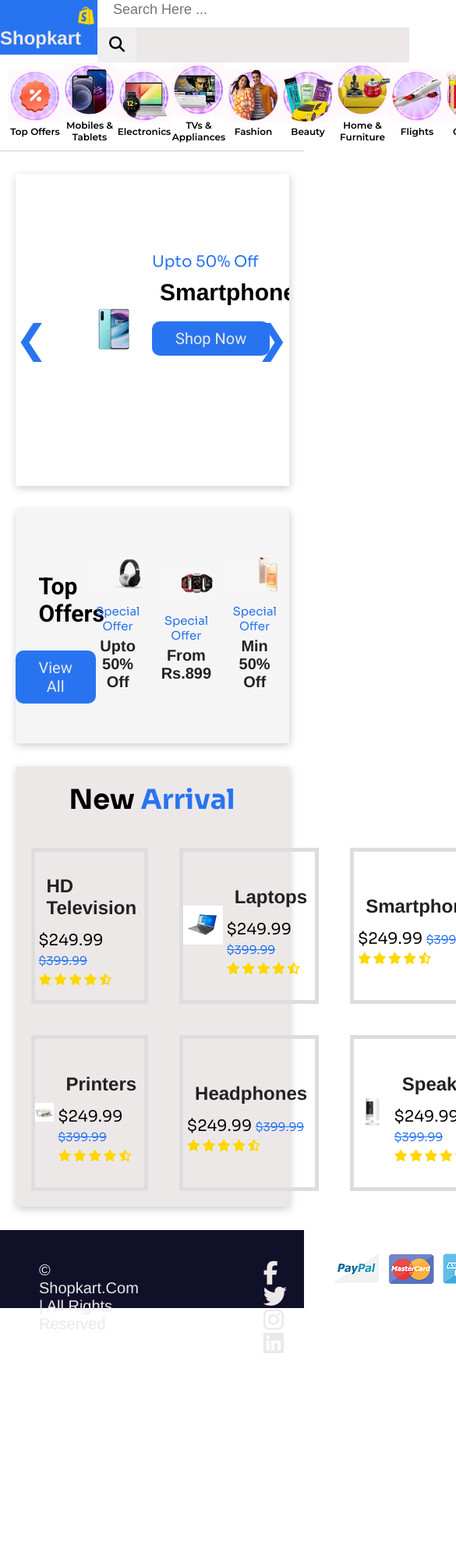
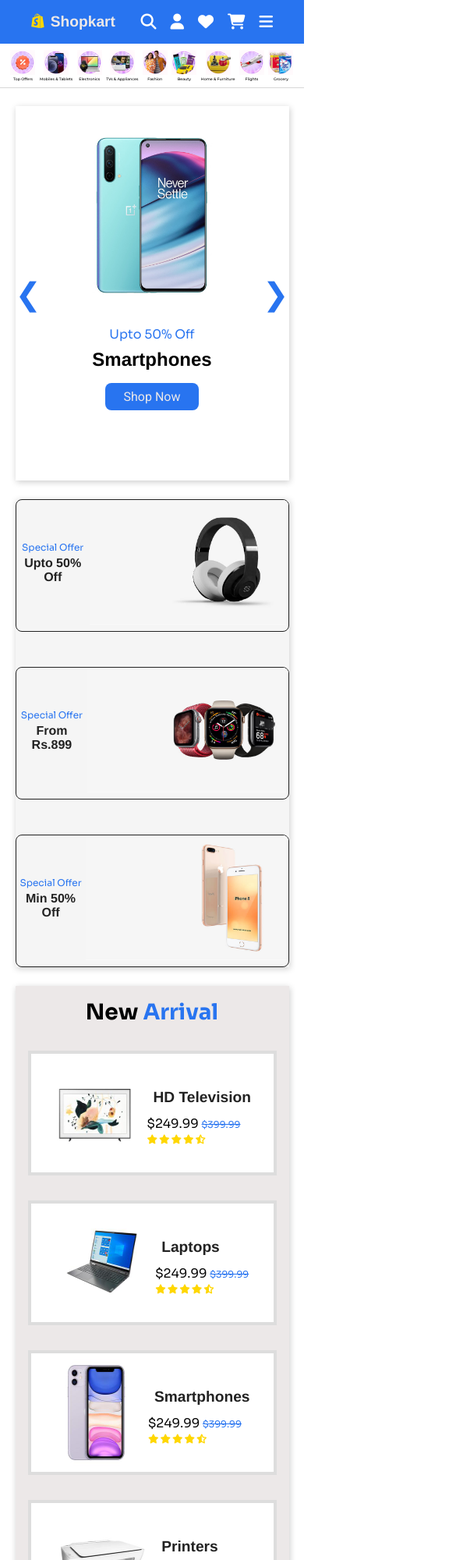
Before and after one commit to mdaquibanwer/E-commerce-website-emplate, a plain HTML site: page index.html in a window 390 px wide. Shown: the top 2000 px of the page at 78% size, 585 px wide, since content can reach past the window. Before the commit the page ends 1737 px from the top, so only its background shows below. Drawn offline with nearby package versions, Linux system fonts and the light colour scheme.

Commit message:
e-commerce website template completed

```diff
--- a/index.html
+++ b/index.html
@@ -23,11 +23,11 @@
         </form>
 
         <div class="header-nav">
-            <div id="menu-btn" class="fas fa-bars"></div>
             <div id="search-btn" class="fas fa-search"></div>
             <a href="login.html" class="fas fa-user"></a>
             <a href="#" class="fas fa-heart"></a>
             <a href="cart.html" class="fas fa-shopping-cart"></a>
+            <div id="menu-btn" class="fas fa-bars"></div>
         </div>
     </header>
     <!-- Header Ends  -->
--- a/style.css
+++ b/style.css
@@ -348,6 +348,7 @@ section#top-offers-section{
     cursor: pointer;
     border: 0.5rem solid #ddd;
     height: 20rem;
+    background-color: #fff;
 }
 .arrival .image .hover-img{
     display: none;
@@ -459,7 +460,7 @@ footer{
     color: var(--font-color);
 }
 .about-us .content p{
-    font-size: 2rem;
+    font-size: 1.6rem;
     padding: 1rem 0;
     color: #666;
 }
@@ -928,3 +929,213 @@ footer{
     height: 20rem;
 }
 /* ------------- cart page ends ------------------- */
+
+/* ----------------- MEDIA QUERIES STARTS ------------------- */
+@media (max-width:1024px){
+    .header-logo a{
+        margin-left: 1rem
+    }
+    .header-logo a i{
+        margin-right: 1rem;
+    }
+    header .header-nav{
+        margin-right: 2rem;
+    }
+    header .header-nav a,
+    header .header-nav div {
+      margin-left: .5rem;
+    }
+    .arrivals{
+        grid-template-rows: repeat(3,1fr);
+        grid-template-columns: repeat(2,1fr);
+    }
+    .footer-content p{
+        font-size: 1.6rem;
+        padding: 4rem 0rem 0rem 2rem;
+    }
+    .footer-content .share{
+        padding: 4rem 0rem 0rem 5rem;
+    }
+    .footer-content .share a{
+        font-size: 2.5rem;
+    }
+    .footer-content .cards{
+        padding: 3rem 1rem 0rem 2rem;
+    }
+    .about-us .content{
+        padding: 0 5rem;
+    }
+    .about-us .content p{
+        padding: 0.5rem 0;
+    }
+    .featured-products .f-product{
+        width: 45%;
+    }
+    .contact-msg .contact-form input{
+        width: 96%;
+    }
+
+    .product-container{
+        grid-template-columns: repeat(2,1fr);
+        grid-template-rows: repeat(3,1fr);
+    }
+}
+@media (max-width:778px){
+    .header-logo a{
+        margin-left: 5rem
+    }
+    header form input{
+        display: none;
+    }
+    header form button{
+        display: none;
+    }
+    header .header-nav{
+        margin-right: 5rem;
+    }
+    header .header-nav a,
+    header .header-nav div {
+      margin-left: 2rem;;
+    }
+    header .header-nav #search-btn {
+      display: inline-block;
+    }
+    main img{
+        width: 4rem;
+        cursor: pointer;
+    }
+    main p{
+        font-size: .6rem;
+        font-weight: 500;
+        cursor: pointer;
+    }
+    section#image-slider{
+        min-height: 60rem;
+    }
+    .slide{
+        flex-direction: column;
+    }
+    .slide .image{
+        width: 100%;
+    }
+    .slide .image img{
+        height: 25rem;
+        margin: 5rem auto;
+    }
+    .slide .content{
+        text-align: center;
+        width: 100%;
+    }
+    section#top-offers-section{
+        flex-direction: column;
+        height: 75rem;
+    }
+    .top-offers{
+        width: 100%;
+        text-align: center;
+        display: flex;
+        flex-direction: row-reverse;
+        justify-content: space-between;
+        align-items: center;
+        border: 0.2rem solid var(--font-color);
+        border-radius: 1rem;
+        overflow: hidden;
+    }
+    .t-f-head {
+        display: none;
+    }
+    .top-offers img{
+        height: 20rem;
+    }
+    .arrivals{
+        grid-template-rows: repeat(6,1fr);
+        grid-template-columns: repeat(1,1fr);
+    }
+    .arrival .image{
+        width: 40%;
+        height: 100%;
+    }
+    .arrival .image img{
+        width: 100%;
+        height: 100%;
+    }
+    .footer-content p{
+        font-size: 1rem;
+        padding: 4rem 0rem 0rem 1rem;
+    }
+    .footer-content .share{
+        padding: 4rem 0rem 0rem 2rem;
+    }
+    .footer-content .share a{
+        font-size: 1.5rem;
+    }
+    .footer-content .cards{
+        padding: 3rem 1rem 0rem 1rem;
+    }
+    .footer-content .cards img{
+        width: 20rem;
+    }
+    .about-us{
+        flex-direction: column;
+        height: 60rem;
+        box-shadow: 0 0.5rem 1rem rgba(0, 0, 0, 0.2);
+        text-align: left;
+        background-color: #fff;
+        align-items: normal;
+    }
+    .about-us .companylogo{
+        width: 100%;
+        height: 20rem;
+    }
+    .about-us .content{
+        width: 100%;
+        padding: 0 2rem;
+    }
+    .about-us .companylogo img{
+        height: 100%;
+        width: 100%;
+    }
+    .about-us .content .btn{
+        margin: 2rem auto;
+    }
+    .featured-products .f-product{
+        width: 95%;
+    }
+    .deal-section{
+        flex-direction: column;
+    }
+    #contact h2{
+        font-size: 4rem;
+        text-align: center;
+        font-family: 'Sora', sans-serif;
+    }
+    .contact-us{
+        grid-template-columns: repeat(1,1fr);
+        grid-template-rows: repeat(3,1fr);
+    }
+    #contact-queries{
+        grid-template-columns: repeat(1,1fr);
+        grid-template-rows: repeat(2,1fr);
+    }
+    .contact-msg .contact-form input{
+        width: 44%;
+    }
+    .product-container{
+        grid-template-columns: repeat(1,1fr);
+    }
+}
+@media (max-width:500px){
+    :root{
+        font-size: 50%;
+    }
+}
+@media (max-width:370px){
+    :root{
+        font-size: 40%;
+    }
+}
+@media (max-width:300px){
+    :root{
+        font-size: 35%;
+    }
+}
```
Also changed, not shown: about.html (+1 -1 lines), cart.html (+1 -1 lines), contact.html (+1 -1 lines), login.html (+1 -1 lines), products.html (+1 -1 lines), register.html (+1 -1 lines).
